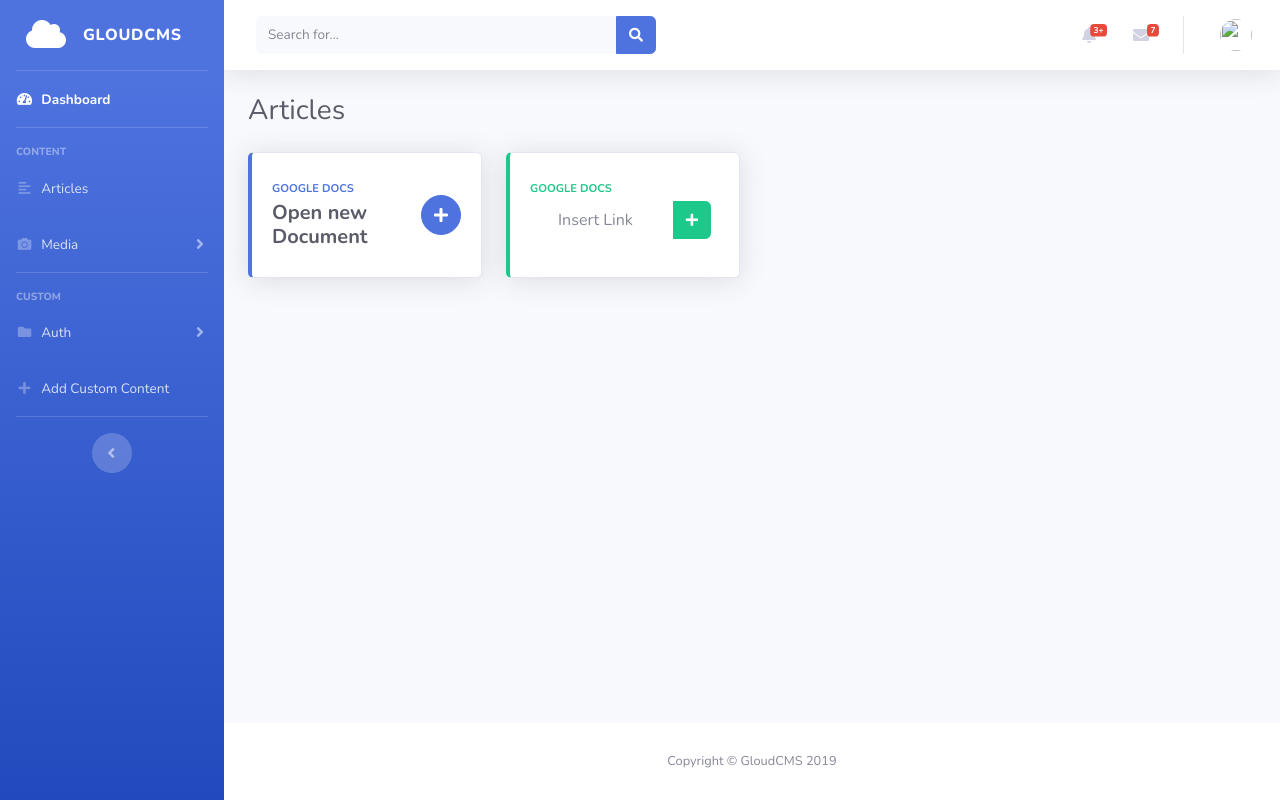
After one commit to pbizimis/gloudcms, a Flask app: template cmsapp/templates/articles.html in a window 1280 px wide. The commit adds this page. Run offline with Flask 2, Linux system fonts and the light colour scheme; the template is opened without the code that fills it, so the values that code supplies are empty; parts of the project's set-up code (start-up, migrations or seed data) failed here and were passed over; some libraries are stand-ins or nearby versions.

Commit message:
added frontend page for articles, added ajax form for google doc link

```diff
--- a/cmsapp/Blueprints/auth_handler.py
+++ b/cmsapp/Blueprints/auth_handler.py
@@ -1,5 +1,5 @@
 import flask
-from flask import Blueprint, render_template, make_response
+from flask import Blueprint, render_template, make_response, request
 from mongodb import save_user_to_db
 
 import requests
@@ -54,6 +54,7 @@ def index():
    else:
       return flask.redirect('/dashboard/')
 
+#redirect to old route
 @auth_handler.route('/refresh')
 @jwt_refresh_token_required
 def refresh_token():
--- /dev/null
+++ b/cmsapp/static/js/script.js
@@ -0,0 +1,27 @@
+$(document).ready(function() {
+
+	$('form').on('submit', function(event) {
+
+		$.ajax({
+			data : {
+				link : $('#link-to-doc').val()
+			},
+			type : 'POST',
+			url : '/dashboard/docs'
+		})
+		.done(function(data) {
+
+			if (data.error) {
+				console.log(data.error)
+			}
+			else {
+				console.log("Noice")
+			}
+
+		});
+
+		event.preventDefault();
+
+	});
+
+});
--- /dev/null
+++ b/cmsapp/templates/articles.html
@@ -0,0 +1,67 @@
+{% extends "nav.html" %}
+
+{% block title %}Articles{% endblock %}
+
+{% block head %}
+<script src="{{ url_for('static', filename='js/script.js') }}"></script>
+{% endblock %}
+
+{% block pagecontent %}
+<!-- Begin Page Content -->
+<div class="container-fluid">
+
+  <!-- Page Heading -->
+  <div class="d-sm-flex align-items-center justify-content-between mb-4">
+    <h1 class="h3 mb-0 text-gray-800">Articles</h1>
+  </div>
+
+  <!-- Content Row -->
+  <div class="row">
+
+    <!-- Earnings (Monthly) Card Example -->
+    <div class="col-xl-3 col-md-6 mb-4">
+      <div class="card border-left-primary shadow h-100 py-2">
+        <div class="card-body">
+          <div class="row no-gutters align-items-center">
+            <div class="col mr-2">
+              <div class="text-xs font-weight-bold text-primary text-uppercase mb-1">Google Docs</div>
+              <div class="h5 mb-0 font-weight-bold text-gray-800">Open new Document</div>
+            </div>
+            <div class="col-auto">
+              <a href="#" class="btn btn-primary btn-circle">
+                <i class="fas fa-plus"></i>
+              </a>
+            </div>
+          </div>
+        </div>
+      </div>
+    </div>
+
+    <!-- Earnings (Monthly) Card Example -->
+    <div class="col-xl-3 col-md-6 mb-4">
+      <div class="card border-left-success shadow h-100 py-2">
+        <div class="card-body">
+          <div class="row no-gutters align-items-center">
+            <div class="col mr-2">
+              <div class="text-xs font-weight-bold text-success text-uppercase mb-1">Google Docs</div>
+              <form id="link-to-doc" class="d-none d-sm-inline-block form-inline mr-auto ml-md-3 my-2 my-md-0 mw-100 navbar-search">
+                <div class="input-group">
+                  <input type="text" class="form-control bg-white border-0 small" placeholder="Insert Link" aria-label="Search" aria-describedby="basic-addon2">
+                  <div class="input-group-append">
+                    <button class="btn btn-success" type="submit">
+                      <i class="fas fa-plus fa-sm"></i>
+                    </button>
+                  </div>
+                </div>
+              </form>
+            </div>
+          </div>
+        </div>
+      </div>
+    </div>
+  </div>
+</div>
+{% endblock %}
+{% block scripts %}
+<script src="{{ url_for('static', filename='js/script.js') }}"></script>
+{% endblock %}
--- a/cmsapp/templates/base.html
+++ b/cmsapp/templates/base.html
@@ -4,14 +4,38 @@
   <meta charset="UTF-8">
   <meta name="viewport" content="width=device-width, initial-scale=1, shrink-to-fit=no">
   <title>Gloud - {% block title %}{% endblock %}</title>
+  <meta http-equiv="X-UA-Compatible" content="IE=edge">
+  <!-- Custom fonts for this template-->
+  <link type="text/css" rel="stylesheet" href="{{ url_for('static', filename='dashboard_bootstrap/vendor/fontawesome-free/css/all.min.css') }}">
+  <link href="https://fonts.googleapis.com/css?family=Nunito:200,200i,300,300i,400,400i,600,600i,700,700i,800,800i,900,900i" rel="stylesheet">
+  <!-- Custom styles for this template-->
+  <link type="text/css" rel="stylesheet" href="{{ url_for('static', filename='dashboard_bootstrap/css/sb-admin-2.min.css') }}">
 
   {% block head %}{% endblock %}
 
 </head>
 
-
+<body id="page-top">
 
 {% block body %}{% endblock %}
 
+<!-- Bootstrap core JavaScript-->
+<script src="{{ url_for('static', filename='dashboard_bootstrap/vendor/jquery/jquery.min.js') }}"></script>
+<script src="{{ url_for('static', filename='dashboard_bootstrap/vendor/bootstrap/js/bootstrap.bundle.min.js') }}"></script>
 
+<!-- Core plugin JavaScript-->
+<script src="{{ url_for('static', filename='dashboard_bootstrap/vendor/jquery-easing/jquery.easing.min.js') }}"></script>
+
+
+<!-- Custom scripts for all pages-->
+<script src="{{ url_for('static', filename='dashboard_bootstrap/js/sb-admin-2.min.js') }}"></script>
+
+<!-- Page level plugins -->
+<script src="{{ url_for('static', filename='dashboard_bootstrap/vendor/chart.js/Chart.min.js') }}"></script>
+
+<!-- Page level custom scripts -->
+<script src="{{ url_for('static', filename='dashboard_bootstrap/js/demo/chart-area-demo.js') }}"></script>
+<script src="{{ url_for('static', filename='dashboard_bootstrap/js/demo/chart-pie-demo.js') }}"></script>
+{% block scripts %}{% endblock %}
+</body>
 </html>
--- a/cmsapp/templates/nav.html
+++ b/cmsapp/templates/nav.html
@@ -1,21 +1,6 @@
 {% extends "base.html" %}
 
-{% block head %}
-
-  <meta http-equiv="X-UA-Compatible" content="IE=edge">
-
-  <!-- Custom fonts for this template-->
-  <link type="text/css" rel="stylesheet" href="{{ url_for('static', filename='dashboard_bootstrap/vendor/fontawesome-free/css/all.min.css') }}">
-  <link href="https://fonts.googleapis.com/css?family=Nunito:200,200i,300,300i,400,400i,600,600i,700,700i,800,800i,900,900i" rel="stylesheet">
-
-  <!-- Custom styles for this template-->
-  <link type="text/css" rel="stylesheet" href="{{ url_for('static', filename='dashboard_bootstrap/css/sb-admin-2.min.css') }}">
-
-{% endblock %}
-
-
 {% block body %}
-<body id="page-top">
 
   <!-- Page Wrapper -->
   <div id="wrapper">
@@ -25,7 +10,7 @@
 
       <!-- Sidebar - Brand -->
       <a class="sidebar-brand d-flex align-items-center justify-content-center" href="/">
-        <div class="sidebar-brand-icon rotate-n-15">
+        <div class="sidebar-brand-icon">
           <i class="fas fa-cloud"></i>
         </div>
         <div class="sidebar-brand-text mx-3">GloudCMS</div>
@@ -51,7 +36,7 @@
 
       <!-- Nav Item - Articles -->
       <li class="nav-item">
-        <a class="nav-link" href="articles.html">
+        <a class="nav-link" href="articles">
           <i class="fas fa-fw fa-align-left"></i>
           <span>Articles</span></a>
       </li>
@@ -315,7 +300,7 @@
       <footer class="sticky-footer bg-white">
         <div class="container my-auto">
           <div class="copyright text-center my-auto">
-            <span>Copyright &copy; Your Website 2019</span>
+            <span>Copyright &copy; GloudCMS 2019</span>
           </div>
         </div>
       </footer>
@@ -351,23 +336,4 @@
     </div>
   </div>
 
-  <!-- Bootstrap core JavaScript-->
-  <script src="{{ url_for('static', filename='dashboard_bootstrap/vendor/jquery/jquery.min.js') }}"></script>
-  <script src="{{ url_for('static', filename='dashboard_bootstrap/vendor/bootstrap/js/bootstrap.bundle.min.js') }}"></script>
-
-  <!-- Core plugin JavaScript-->
-  <script src="{{ url_for('static', filename='dashboard_bootstrap/vendor/jquery-easing/jquery.easing.min.js') }}"></script>
-
-
-  <!-- Custom scripts for all pages-->
-  <script src="{{ url_for('static', filename='dashboard_bootstrap/js/sb-admin-2.min.js') }}"></script>
-
-  <!-- Page level plugins -->
-  <script src="{{ url_for('static', filename='dashboard_bootstrap/vendor/chart.js/Chart.min.js') }}"></script>
-
-  <!-- Page level custom scripts -->
-  <script src="{{ url_for('static', filename='dashboard_bootstrap/js/demo/chart-area-demo.js') }}"></script>
-  <script src="{{ url_for('static', filename='dashboard_bootstrap/js/demo/chart-pie-demo.js') }}"></script>
-
-</body>
 {% endblock %}
```
Also changed, not shown: cmsapp/Blueprints/dashboard.py (+18 -4 lines), cmsapp/static/css/style.css (+2 -6 lines), cmsapp/templates/index.html (+6 -6 lines).
